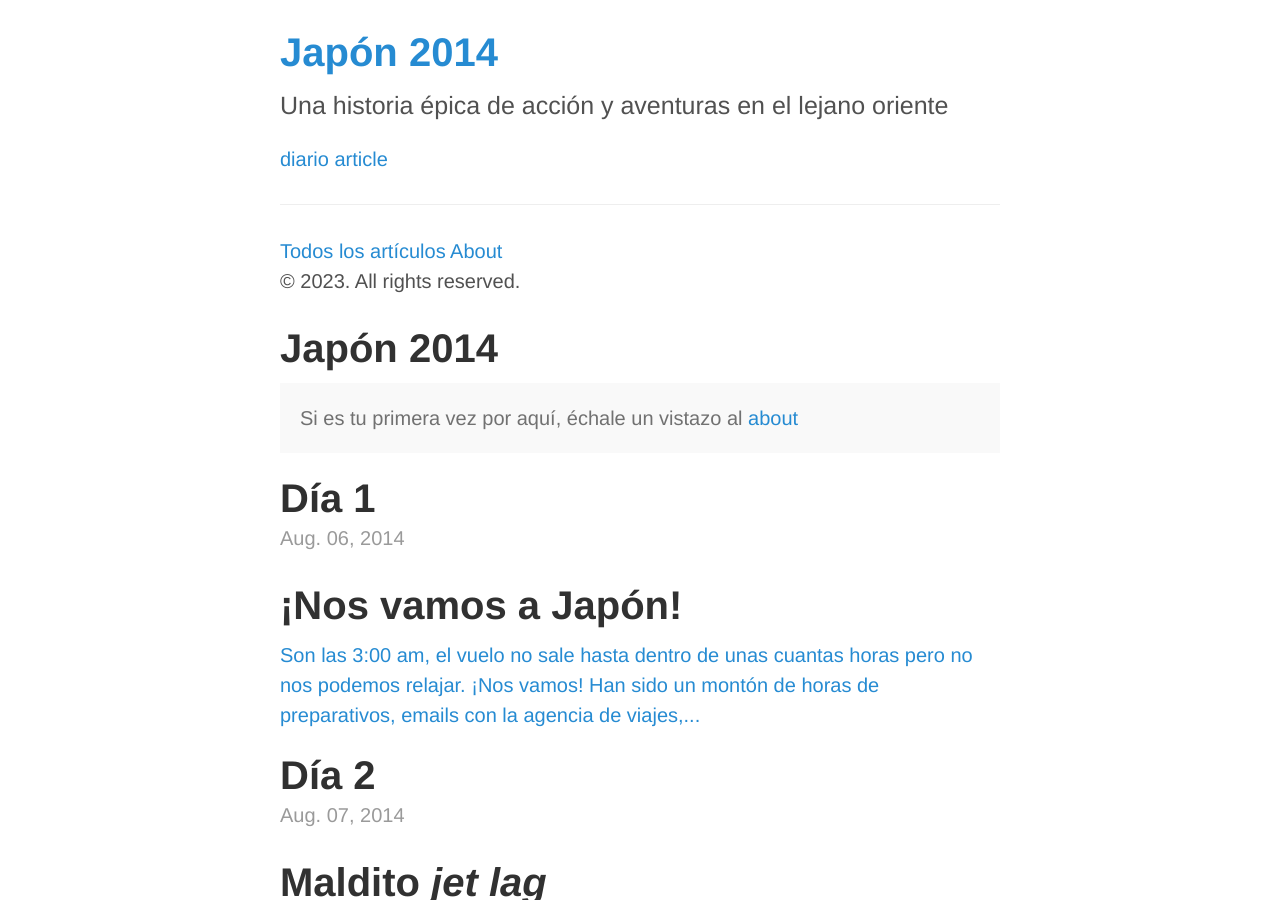
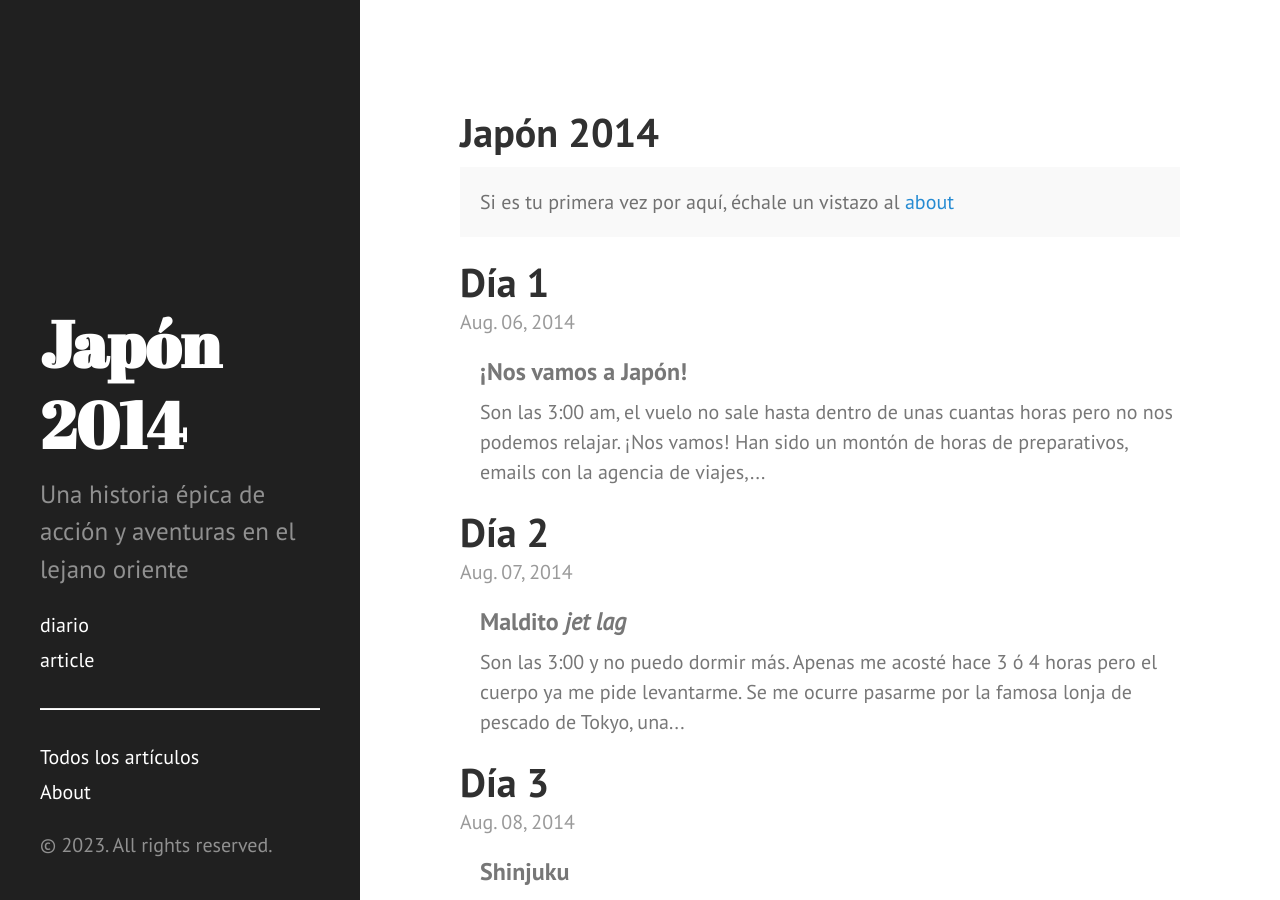
Before and after one commit to alvarovmz/japan, a Jekyll site: the page built from index.html, in a window 1280 px wide and 900 px high. Built offline with Jekyll 4.4.1, drawn with Linux system fonts in a browser that asks for light colours; the list of posts is cut into pages by our own code.

Commit message:
Uses relateive_url

```diff
--- a/_includes/head.html
+++ b/_includes/head.html
@@ -16,15 +16,17 @@
 
   <!-- CSS -->
   <link rel="stylesheet" href="{{ 'public/css/poole.css' | relative_url }}">
-  <link rel="stylesheet" href="{{ site.baseurl }}public/css/syntax.css">
-  <link rel="stylesheet" href="{{ site.baseurl }}public/css/hyde.css">
-  <link rel="stylesheet" href="{{ site.baseurl }}public/css/style.css">
+  <link rel="stylesheet" href="{{ 'public/css/syntax.css' | relative_url }}">
+  <link rel="stylesheet" href="{{ 'public/css/hyde.cs' | relative_url }}s">
+  <link rel="stylesheet" href="{{ 'public/css/style.cs' | relative_url }}s">
   <link rel="stylesheet" href="//fonts.googleapis.com/css?family=PT+Sans:400,400italic,700|Abril+Fatface">
 
   <!-- Icons -->
-  <link rel="apple-touch-icon-precomposed" sizes="144x144" href={{ site.baseurl }}public/apple-touch-icon-144-precomposed.png">
-                                 <link rel="shortcut icon" href="{{ site.baseurl }}public/favicon.ico">
+  <link rel="apple-touch-icon-precomposed" sizes="144x144"
+        href="{{ 'public/apple-touch-icon-144-precomposed.png' | relative_url }}">
+  <link rel="shortcut icon" href="{{ 'public/favicon.ico' | relative_url }}">
 
   <!-- RSS -->
   <link rel="alternate" type="application/rss+xml" title="RSS" href="/atom.xml">
+
 </head>
```
